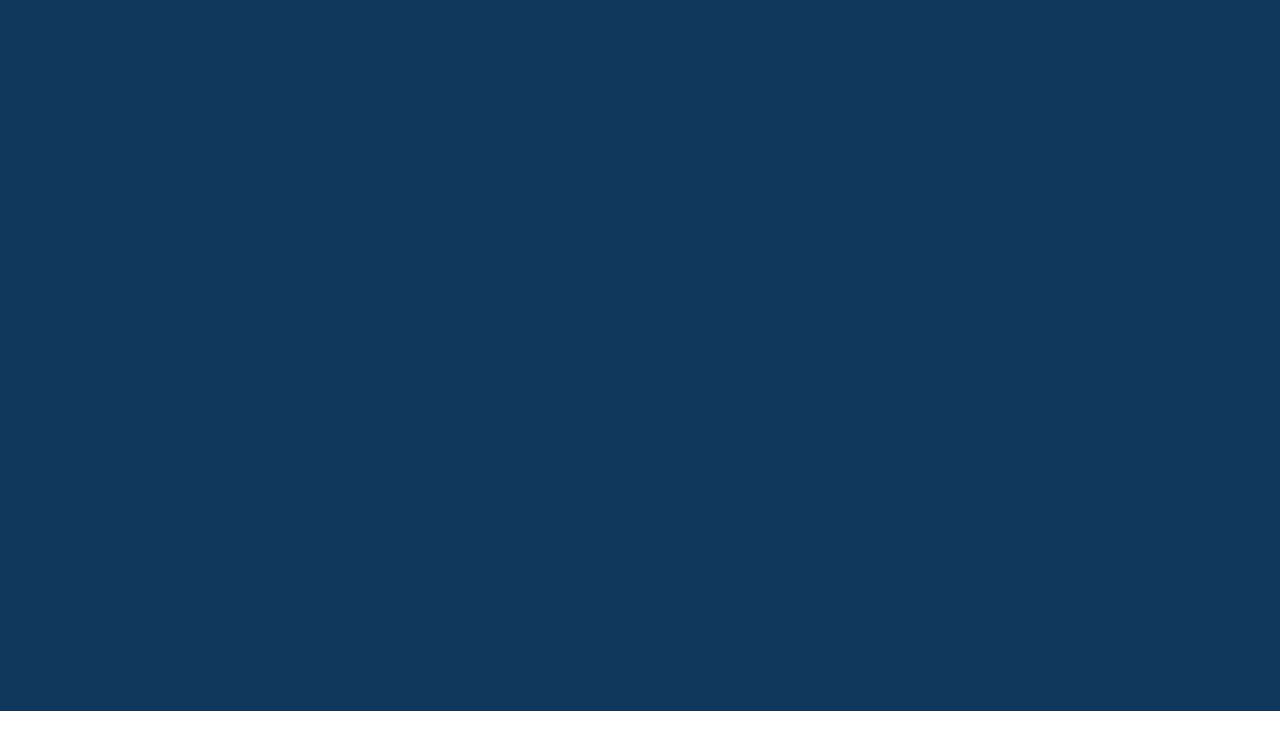
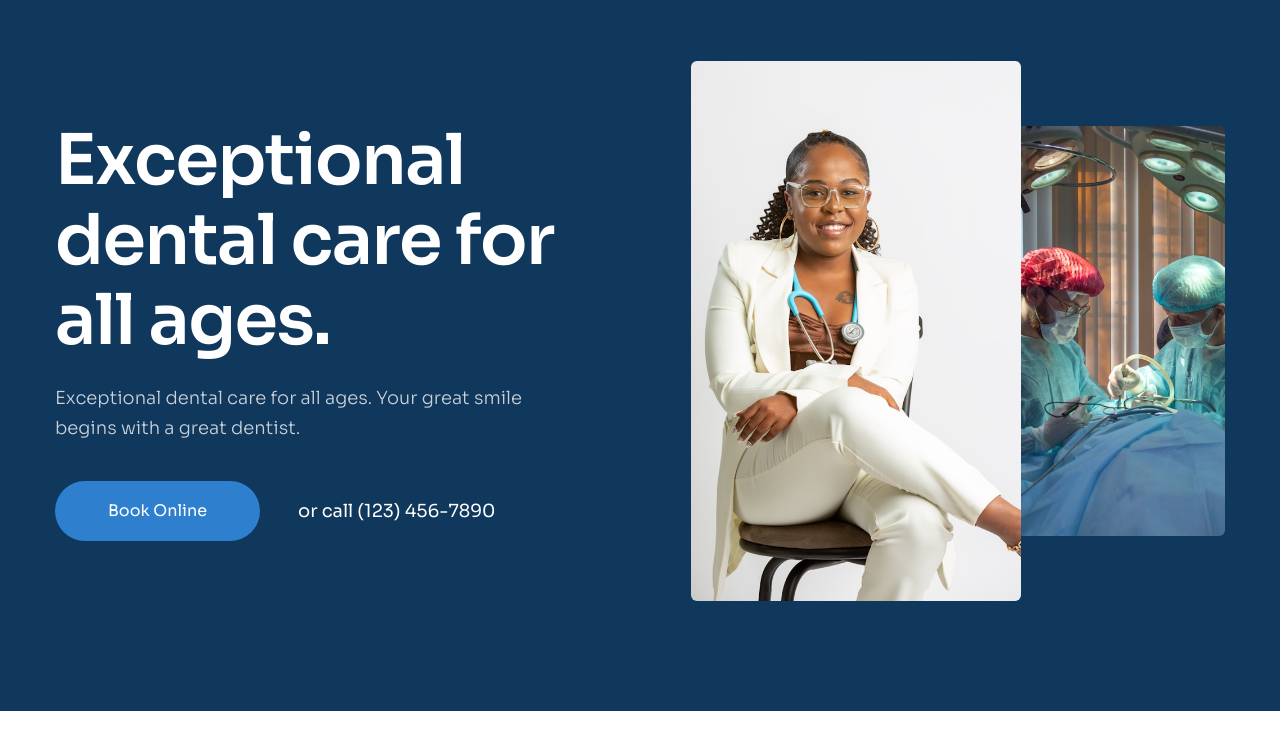
Before and after one commit to ThanTuanVu/duan3-figma, a plain HTML site: page index.html in a window 1280 px wide. Shown: the part 89-838 px from the top of the page. Drawn offline with Linux system fonts and the light colour scheme.

Commit message:
code phần hero

```diff
--- a/assets/style.css
+++ b/assets/style.css
@@ -97,3 +97,71 @@ a {
 .header__action--login {
   margin-right: 7px;
 }
+/* ==============hero================ */
+.hero {
+  display: flex;
+  padding-top: 76px;
+  align-items: center;
+}
+
+.hero__content {
+  width: 44%;
+}
+
+.hero__media {
+  /* chiếm hết độ rộng còn lại */
+  flex: 1;
+}
+
+.hero__heading {
+  color: #fff;
+  font-size: 7rem;
+  font-weight: 600;
+  line-height: 1.14;
+  letter-spacing: -1.4px;
+}
+
+.hero__desc {
+  margin-top: 22px;
+  color: #c9d2da;
+  font-size: 1.8rem;
+  font-weight: 300;
+  line-height: 1.67;
+}
+
+.hero__row {
+  margin-top: 38px;
+  display: flex;
+  align-items: center;
+  column-gap: 38px;
+}
+
+.hero__phone {
+  color: #fff;
+  text-align: center;
+  font-size: 1.8rem;
+  line-height: 1.67;
+}
+
+.hero__images {
+  display: flex;
+  align-items: center;
+  justify-content: flex-end;
+}
+
+.hero__image--large {
+  width: 330px;
+  height: 540px;
+  margin-right: -6px;
+  z-index: 1;
+}
+
+.hero__image--small {
+  width: 210px;
+  height: 410px;
+}
+
+.hero__image{
+  border-radius: 6px;
+  object-fit: cover;
+}
--- a/index.html
+++ b/index.html
@@ -34,7 +34,7 @@
 
 <body style="height: 50000px;">
     <header>
-        <div class="header fixed">
+        <div class="header">
             <div class="main-content">
                 <div class="header-top">
                     <!-- logo -->
@@ -62,6 +62,28 @@
                         <a href="" class="btn header__action--signup">Sign Up</a>
                     </div>
                 </div>
+
+                <!-- hero -->
+                <section class="hero">
+                    <!-- hero-left -->
+                    <section class="hero__content">
+                        <h1 class="hero__heading">Exceptional dental care for all ages.</h1>
+                        <p class="hero__desc">Exceptional dental care for all ages. Your great smile begins with a great
+                            dentist.</p>
+                        <div class="hero__row">
+                            <a href="#1" class="btn">Book Online</a>
+                            <span class="hero__phone">or call (123) 456-7890</span>
+                        </div>
+                    </section>
+
+                    <!-- hero-right -->
+                    <div class="hero__media">
+                        <figure class="hero__images">
+                            <img src="./assets/img/doctor-top1.jpg" alt="" class="hero__image hero__image--large">
+                            <img src="./assets/img/doctor-top2.jpg" alt="" class="hero__image hero__image--small">
+                        </figure>
+                    </div>
+                </section>
             </div>
         </div>
     </header>
```
Also changed, not shown: assets/img/doctor-top1.jpg (added), assets/img/doctor-top2.jpg (added).
